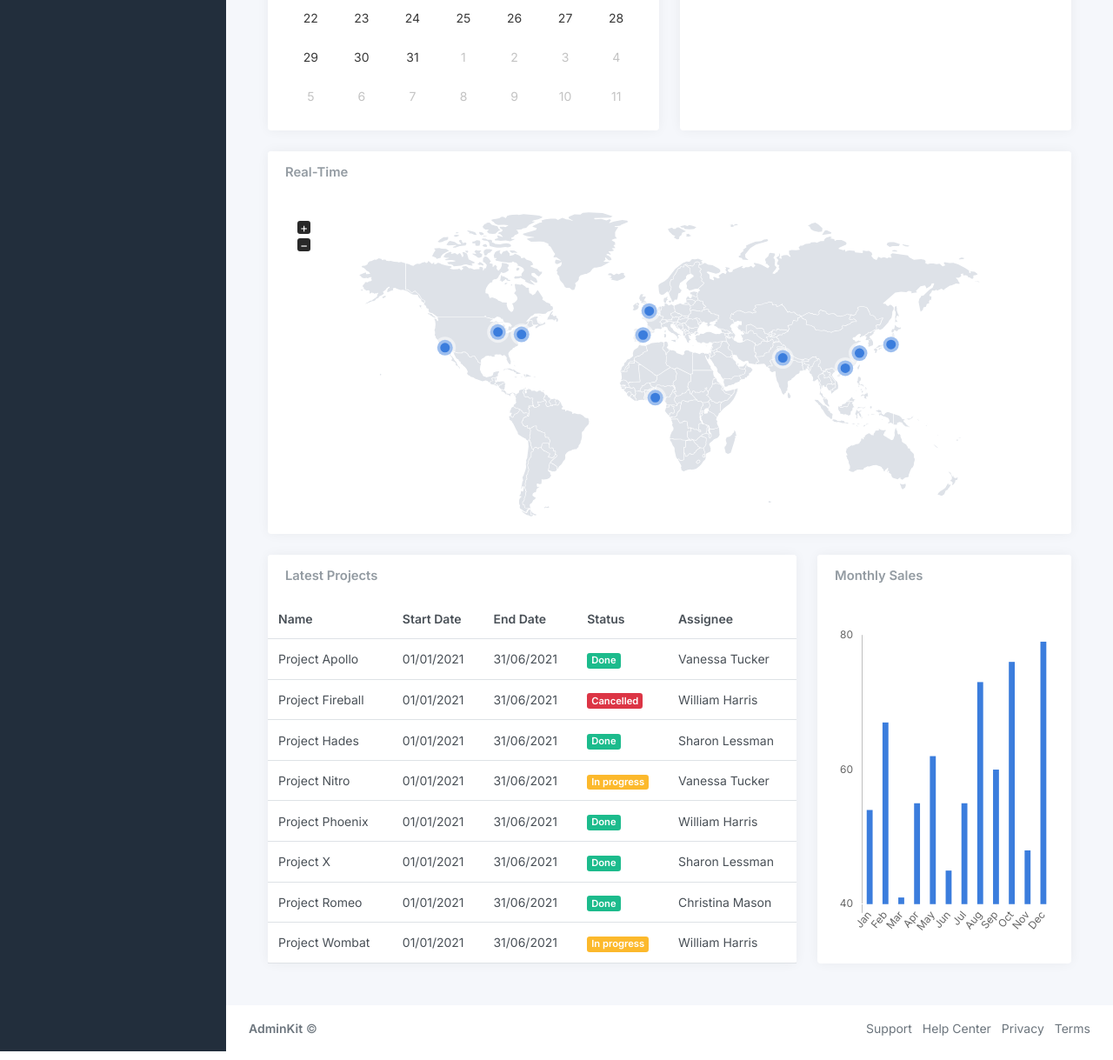
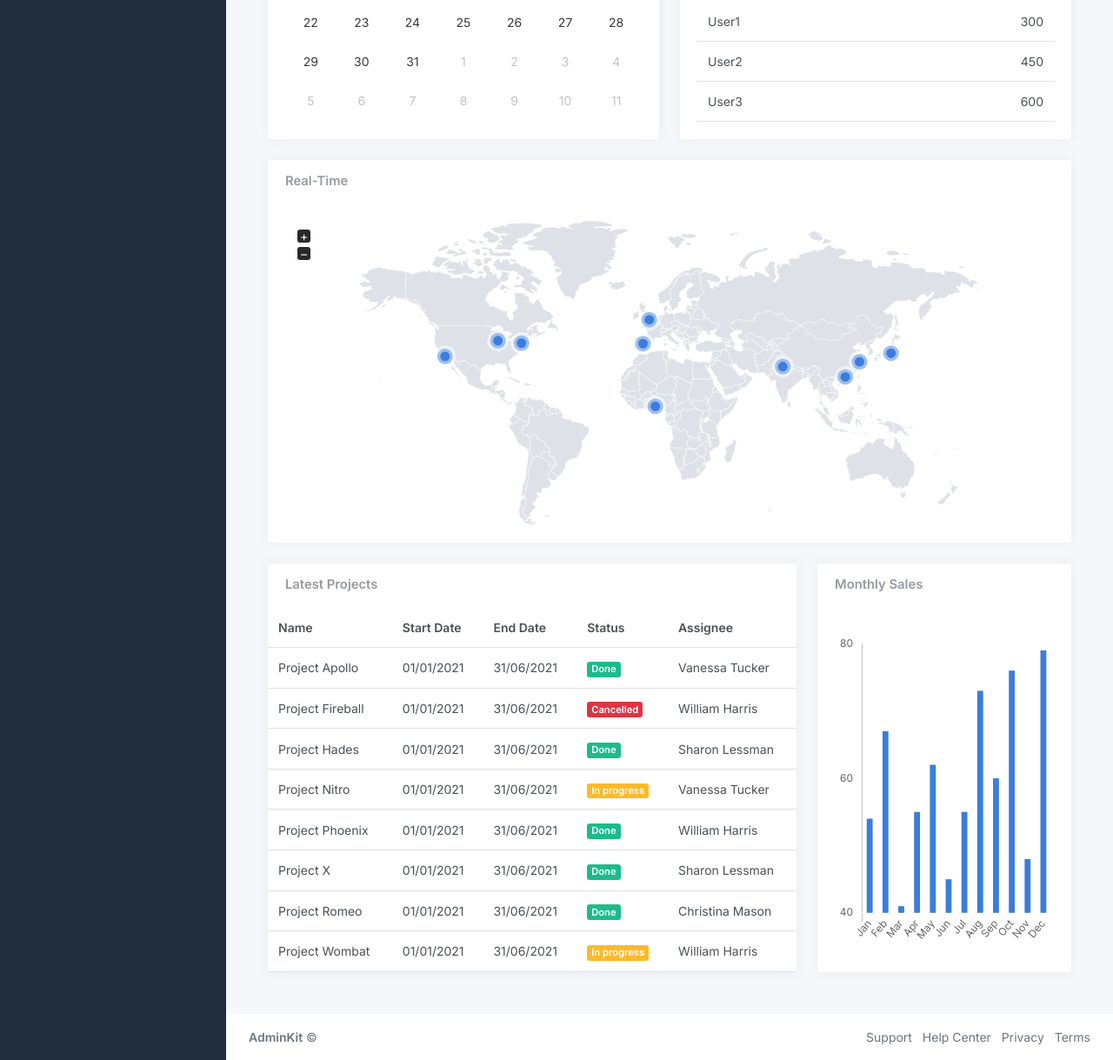
Before and after one commit to TheRavshanDev/AdminKit, a Django app: template templates/index.html in a window 1280 px wide. Shown: the part 814-2033 px from the top of the page at 87% size. Run offline with Django 3.2, Linux system fonts and the light colour scheme; the template is opened without the code that fills it: values that come from a table or form of the project are taken from there, others are empty; data comes from the database, SQL or seed files in the repository; both versions use the stored data as it was after the commit; a map, chart or similar area stays blank; some libraries are stand-ins or nearby versions.

Commit message:
Deleted AnalyticUserView and url, updated template files

```diff
--- a/base/urls.py
+++ b/base/urls.py
@@ -1,15 +1,13 @@
 from ast import Add
 from django.urls import path
 from .views import (HomeView, ProfileView, AnalyticView, NotificationView, EnrolledTutorialView,
-                    CourseDetailView, AddEnrolledCourseView, EditProfileView, EditProfileSkillsView,
-                    AnalyticUserView)
+                    CourseDetailView, AddEnrolledCourseView, EditProfileView, EditProfileSkillsView,)
 
 
 urlpatterns = [
     path('dashboard/',HomeView.as_view(), name='home'),
     path('profile/',ProfileView.as_view(), name='profile'),
     path('analytic/',AnalyticView.as_view(), name='analytic'),
-    path('analytic/',AnalyticUserView.as_view(), name='analytic'),
     path('notifications/',NotificationView.as_view(), name='notifications'),
     path('tutorials/',EnrolledTutorialView.as_view(), name='tutorial'),
     path('tutorial/<int:pk>/',CourseDetailView.as_view(), name='tutorial-detail'),
--- a/templates/index.html
+++ b/templates/index.html
@@ -370,12 +370,18 @@
 
 										<table class="table mb-0">
 											<tbody>
-												{% for label in user_labels %}
-													<tr>
-														<td>{{ label }}</td>
-														<td class="text-end">{{ order_user.login_num }}</td>
-													</tr>
-												{% endfor %}
+												<tr>
+													<td>User1</td>
+													<td class="text-end">300</td>
+												</tr>
+												<tr>
+													<td>User2</td>
+													<td class="text-end">450</td>
+												</tr>
+												<tr>
+													<td>User3</td>
+													<td class="text-end">600</td>
+												</tr>
 											</tbody>
 										</table>
 									</div>
@@ -601,9 +607,9 @@
 			new Chart(document.getElementById("chartjs-dashboard-pie"), {
 				type: "pie",
 				data: {
-					labels: {{ user_labels|safe }},
+					labels: ["User1","User2","User3"],
 					datasets: [{
-						data: {{ user_data|safe }},
+						data: [300, 450, 600],
 						backgroundColor: [
 							window.theme.primary,
 							window.theme.warning,
```
Also changed, not shown: base/views.py (+0 -18 lines), db.sqlite3.
